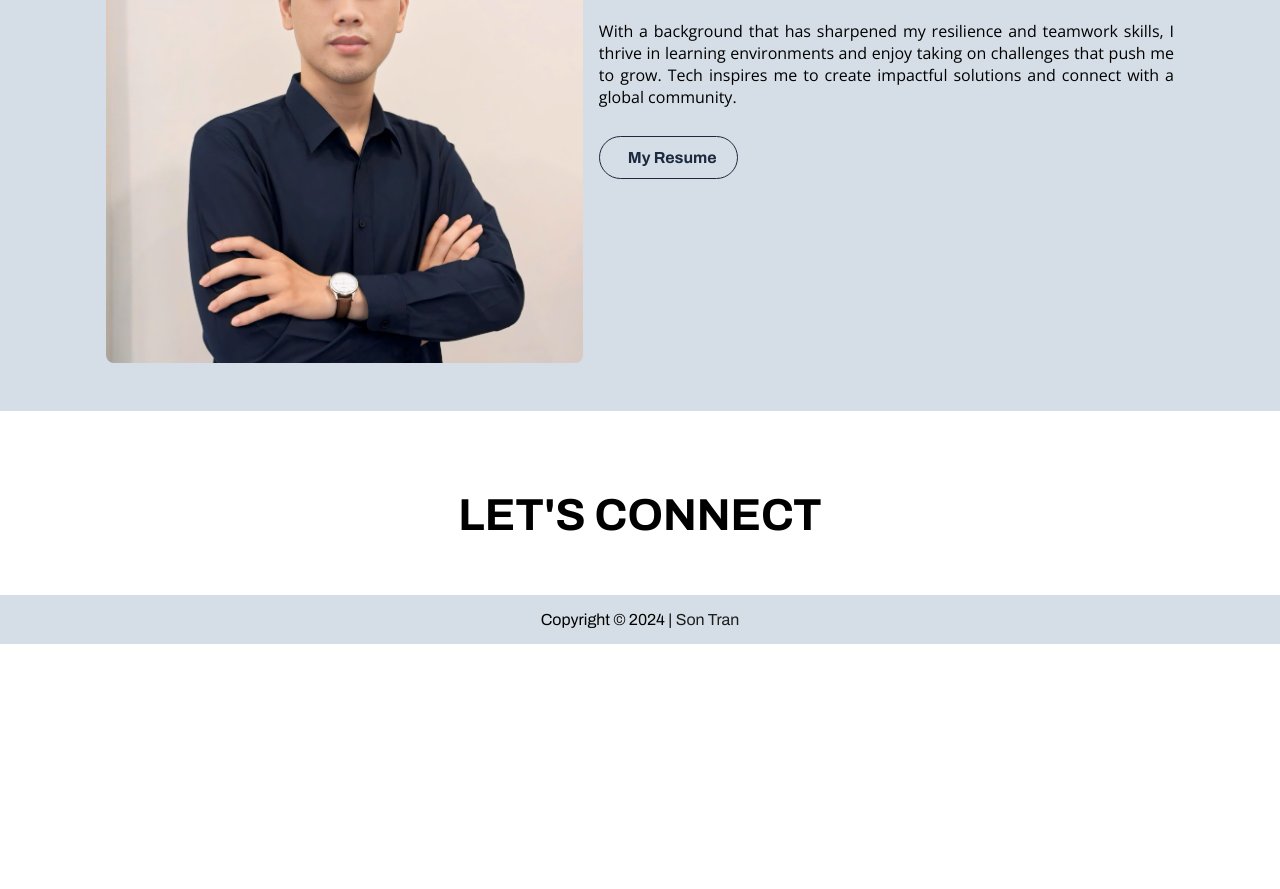
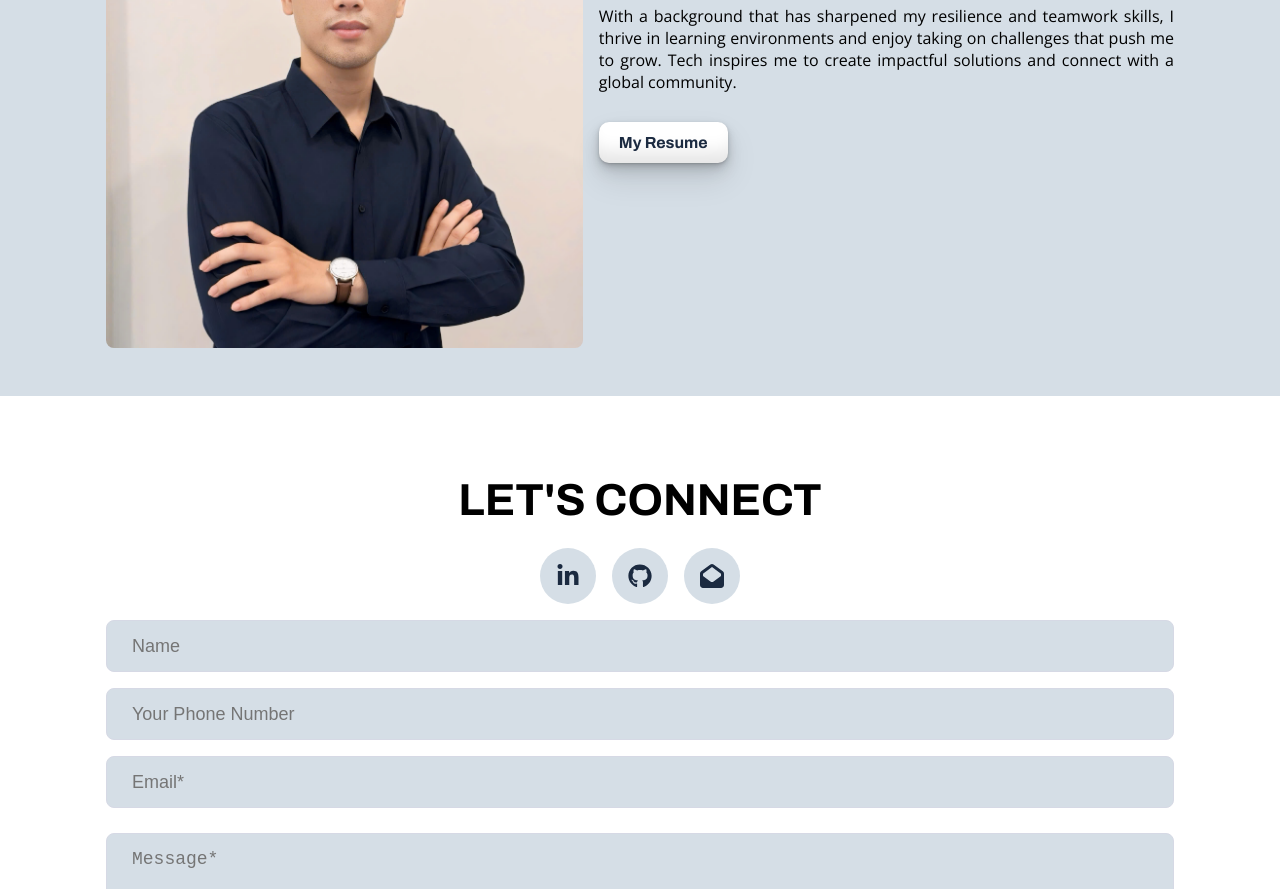
Before and after one commit to Son-Tr/Portfolio, a React (Create React App) app: page / in a window 1280 px wide. Shown: the part 2860-3749 px from the top of the page. Before the commit the page ends 3504 px from the top, so only its background shows below. Built offline with nearby package versions, Linux system fonts and the light colour scheme.

Commit message:
complete contact

```diff
--- a/package.json
+++ b/package.json
@@ -13,6 +13,7 @@
     "@testing-library/react": "^13.4.0",
     "@testing-library/user-event": "^13.5.0",
     "axios": "^1.7.7",
+    "emailjs-com": "^3.2.0",
     "framer-motion": "^11.11.10",
     "react": "^18.3.1",
     "react-dom": "^18.3.1",
--- a/src/assets/data/data.js
+++ b/src/assets/data/data.js
@@ -37,3 +37,21 @@ export const listSkill = [
     },
 
 ]
+
+export const input = [
+    {
+        type: "text",
+        placeholder: "Name",
+        name: "name"
+    },
+    {
+        type: "number",
+        placeholder: "Your Phone Number",
+        name: "phone"
+    },
+    {
+        type: "email",
+        placeholder: "Email*",
+        name: "email"
+    },
+]
--- a/src/components/About/About.scss
+++ b/src/components/About/About.scss
@@ -47,17 +47,24 @@
                 height: 50px;
 
                 .button-back {
+                    border-radius: 10px;
                     padding: 12px 20px;
-                    border: 1px solid;
                     text-transform: capitalize;
+                    background-color: $clr-white;
+                    box-shadow:
+                        rgba(0, 0, 0, 0.1) 0 -25px 18px -14px inset,
+                        rgba(0, 0, 0, 0.1) 0 1px 2px,
+                        rgba(0, 0, 0, 0.1) 0 2px 4px,
+                        rgba(0, 0, 0, 0.1) 0 4px 8px,
+                        rgba(0, 0, 0, 0.1) 0 8px 16px,
+                        rgba(0, 0, 0, 0.1) 0 16px 32px;
 
                     &:hover {
                         border: none;
-                        transform: translateY(0);
                     }
 
                     &::before {
-                        content: "";
+                        display: none;
                     }
                 }
             }
--- a/src/components/Contact/Contact.js
+++ b/src/components/Contact/Contact.js
@@ -1,14 +1,101 @@
-import React from 'react'
-import './Contact.scss'
+import React, { useState } from 'react';
+import './Contact.scss';
+import { input } from '../../assets/data/data';
+import { FontAwesomeIcon } from '@fortawesome/react-fontawesome';
+import { faEnvelopeOpen } from '@fortawesome/free-solid-svg-icons';
+import { faGithub, faLinkedinIn } from '@fortawesome/free-brands-svg-icons';
+
+import emailjs from 'emailjs-com'; // Import EmailJS
 
 const Contact = () => {
+    // Step 1: Create state variables for the input fields
+    const [formData, setFormData] = useState({
+        name: '',
+        email: '',
+        phone: '',
+        message: ''
+    });
+
+    // Step 2: Handle input changes and update state
+    const handleChange = (e) => {
+        const { name, value } = e.target;
+        setFormData({
+            ...formData,
+            [name]: value
+        });
+    };
+
+    // Step 3: Handle form submission
+    const handleSubmit = (e) => {
+        e.preventDefault(); // Prevent default form submission
+
+        // Send email using EmailJS
+        emailjs.send(
+            'service_aih5yjc', // Your service ID from EmailJS
+            'template_09jz79q', // Your template ID from EmailJS
+            formData, // Send form data directly
+            'Xjyfx29v4VeYkicPa' // Your user ID from EmailJS
+        ).then((result) => {
+            console.log('Email successfully sent:', result.text);
+            alert('Message sent successfully!');
+            setFormData({
+                name: '',
+                email: '',
+                phone: '',
+                message: ''
+            });
+        }).catch((error) => {
+            console.error('Error sending email:', error.text);
+            alert('Failed to send message!');
+        });
+    };
+
     return (
         <div id='contact' className='bg'>
             <div className="container">
                 <h1 className="title">Let's Connect</h1>
+                <div className="social-icons">
+                    <a href="https://www.linkedin.com/in/sontr" target='_blank' rel="noopener noreferrer">
+                        <span className='button-back'><FontAwesomeIcon icon={faLinkedinIn} /></span>
+                    </a>
+                    <a href="https://github.com/Son-Tr" target='_blank' rel="noopener noreferrer">
+                        <span className='button-back'><FontAwesomeIcon icon={faGithub} /></span>
+                    </a>
+                    <a href="mailto:sontran.kh1502@gmail.com" target='_blank' rel="noopener noreferrer">
+                        <span className='button-back'><FontAwesomeIcon icon={faEnvelopeOpen} /></span>
+                    </a>
+                </div>
+                <form className="form-input" onSubmit={handleSubmit}>
+                    {input.map(({ type, placeholder, name }, index) => {
+                        return (
+                            <input
+                                className='input'
+                                key={index}
+                                type={type}
+                                name={name}
+                                value={formData[name]} // Bind state to input
+                                onChange={handleChange} // Update state on change
+                                required
+                                placeholder={placeholder} />
+                        );
+                    })}
+                    <textarea
+                        className='input'
+                        name="message"
+                        value={formData.message} // Bind state to textarea
+                        onChange={handleChange} // Update state on change
+                        placeholder='Message*'>
+                    </textarea>
+
+                    <div className="wrap-btn">
+                        <button className='button-back' type='submit'>
+                            Send
+                        </button>
+                    </div>
+                </form>
             </div>
         </div>
-    )
-}
+    );
+};
 
 export default Contact;
--- a/src/components/Contact/Contact.scss
+++ b/src/components/Contact/Contact.scss
@@ -1,2 +1,88 @@
 @import '../../styles/mixins';
 @import '../../styles/variables';
+
+#contact {
+    .container {
+
+        /* ---------- social-icons ---------- */
+        .social-icons {
+            margin-bottom: 1rem;
+            gap: 1rem;
+            @include flex(center, center, row);
+
+            span {
+                display: inline-flex;
+                padding: 1rem;
+                background-color: $clr-bg;
+                border-radius: 50px;
+
+                svg {
+                    height: 1.5rem;
+                    width: 1.5rem;
+                }
+            }
+        }
+
+        /* ----------- form-input ----------- */
+        .form-input {
+            margin: 0 auto;
+
+            gap: 1rem;
+            @include grid-row(5, 1fr);
+            align-items: center;
+
+            //responsive
+            @include responsive-max(768px) {
+                width: 80%;
+            }
+
+            //responsive
+            @include responsive-max(540px) {
+                width: 90%;
+            }
+
+            //input
+
+            .input {
+                width: 100%;
+                display: inline-block;
+                color: black;
+                padding: 0px 25px;
+                line-height: 50px;
+                font-size: 1.125rem;
+                background: $clr-bg;
+
+                border: none;
+                border-radius: 8px;
+                border: 1px solid $clr-border;
+
+                outline: none;
+                box-shadow: none;
+            }
+
+            textarea {
+                grid-row: span 2;
+                overflow: auto;
+                resize: none;
+            }
+
+        }
+
+        .wrap-btn {
+            justify-content: center;
+        }
+
+    }
+
+    // button-back
+    .button-back {
+        padding: 12px 20px;
+        border-radius: 10px;
+
+        &::before {
+            display: none;
+
+        }
+    }
+
+}
--- a/src/components/ProjectComponent/ProjectComponent.scss
+++ b/src/components/ProjectComponent/ProjectComponent.scss
@@ -43,6 +43,10 @@
             .name-project {
                 margin: 0.5rem 0;
                 @include font-family('Archivo', sans-serif);
+            }
+
+            .button {
+                background-color: $clr-bg;
             }
         }
     }
--- a/src/styles/_gobal.scss
+++ b/src/styles/_gobal.scss
@@ -74,7 +74,7 @@ img {
 
 /* ------------- button ------------- */
 .button {
-    background: #d5dee6;
+    background-color: $clr-white;
     border-radius: 100px;
     box-shadow:
         rgba(0, 0, 0, 0.1) 0 -25px 18px -14px inset,
@@ -86,7 +86,8 @@ img {
     color: #1b2a40;
     cursor: pointer;
     display: inline-block;
-    // font-family: CerebriSans-Regular, -apple-system, system-ui, Roboto, sans-serif;
+    @include font-family("Archivo", sans-serif);
+    text-transform: capitalize;
     padding: 7px 20px;
     text-align: center;
     text-decoration: none;
@@ -175,7 +176,7 @@ img {
     @include font-family('Open Sans', sans-serif);
 
     /* ------- project responsive ------- */
-    @include responsive-max(768px) {
+    @include responsive-max(992px) {
         padding: 4rem 0 2rem;
     }
 
```
Also changed, not shown: 1 other file (tests, documents, lock files or other folders).
